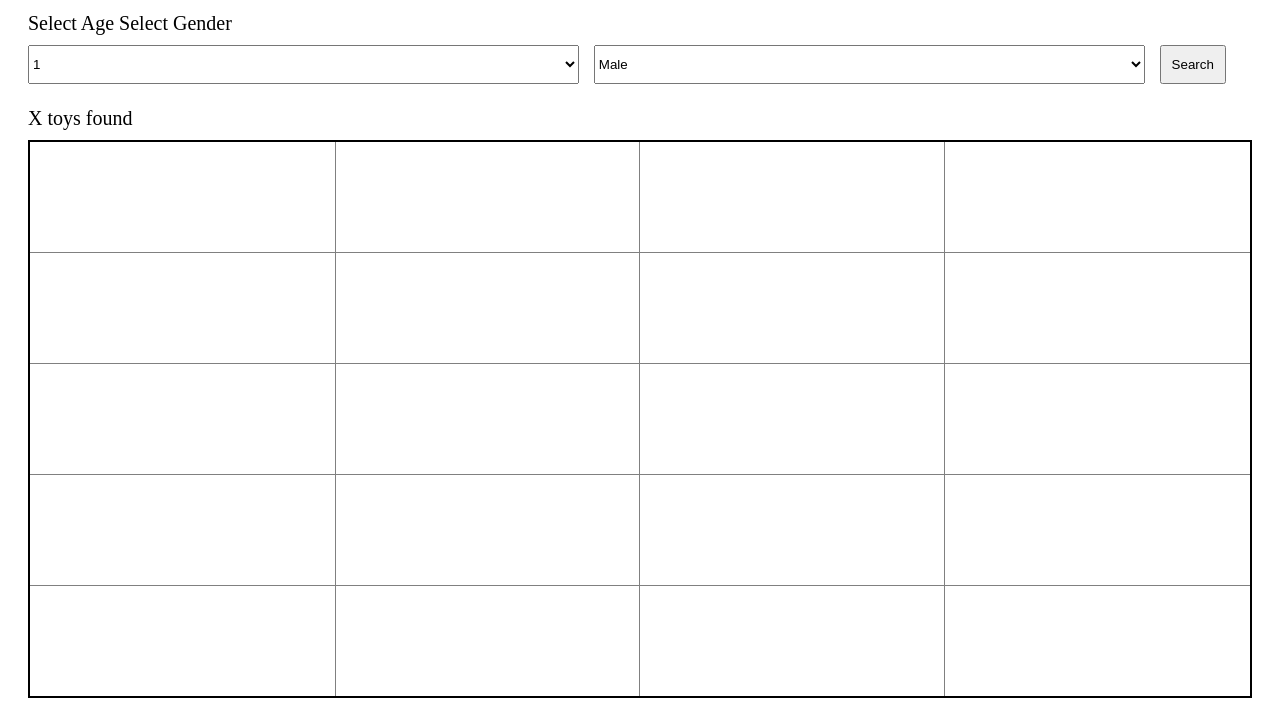
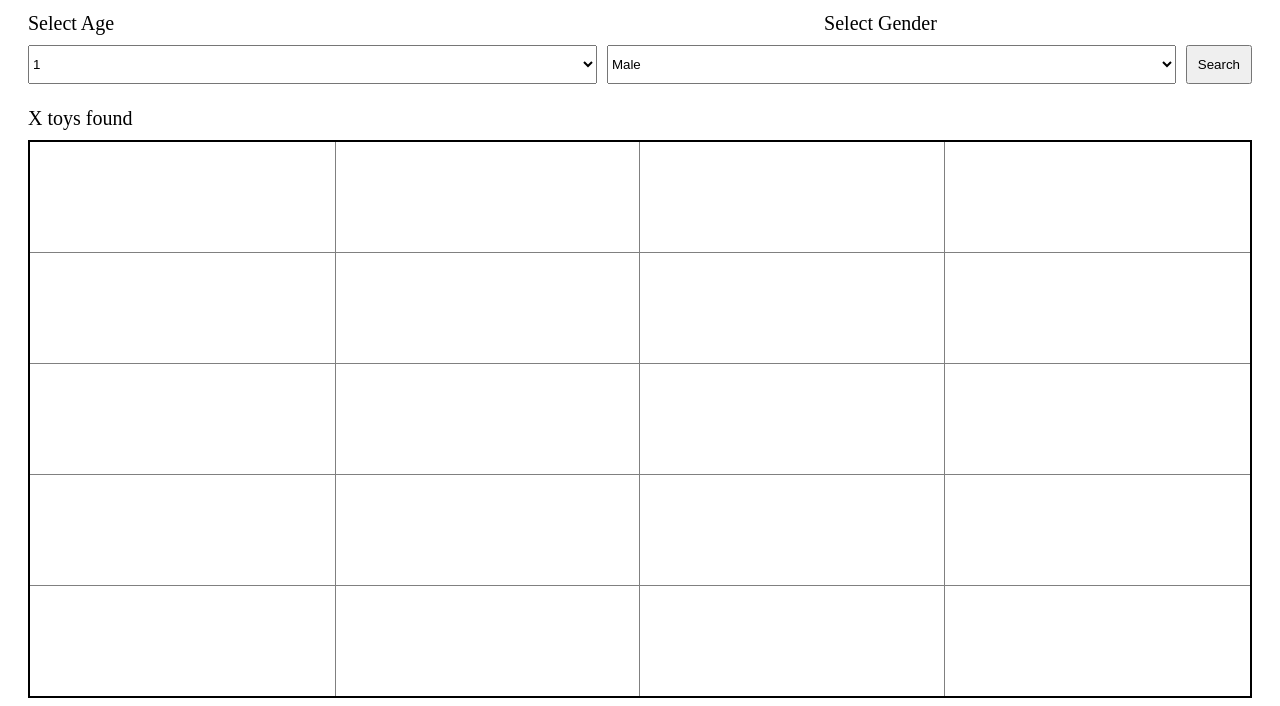
Before and after one commit to SupachotT/HTML101, a plain HTML site: page index.html in a window 1280 px wide. Shown: the part 117-823 px from the top of the page. Drawn offline with Linux system fonts and the light colour scheme.

Commit message:
[Updated]: เพิ่ม style ของไอดี genderLabel

```diff
--- a/index.html
+++ b/index.html
@@ -11,7 +11,6 @@
             font-size: 20px;
         }
         .container{
-            display: grid;
             padding-left: 20px;
             padding-right: 20px;
         }
@@ -19,19 +18,21 @@
             padding-top: 20px;
             margin-left: 30px;
         }
+        .form, .labelFrom{
+            display: flex;
+        }
         table,
         th {
             border: 2px solid black;
         }
-        tr,td {
+        tr, td {
             border: 1px solid gray;
         }
         table {
             border-collapse: collapse;
             width: 100%;
         }
-        th,
-        td {
+        th, td {
             padding: 15px;
         }
         td{
@@ -48,11 +49,14 @@
             margin-bottom: 10px;
         }
         #selectAge, #selectGender{
-            width: 45%;
+            width: 50%;
             padding-block: 10px
         }
         #selectGender{
             margin-left: 10px;
+        }
+        #genderLabel{
+            margin-left: 710px;
         }
     </style>
 </head>
@@ -63,8 +67,8 @@
             <h1>Search Toy</h1>
         </div>
         <div class="labelFrom">
-            <span>Select Age</span>
-            <span>Select Gender</span>
+            <span id="ageLabel">Select Age</span>
+            <span id="genderLabel">Select Gender</span>
         </div>
         <div class="form">
             <select name="selectAge" id="selectAge">
```
